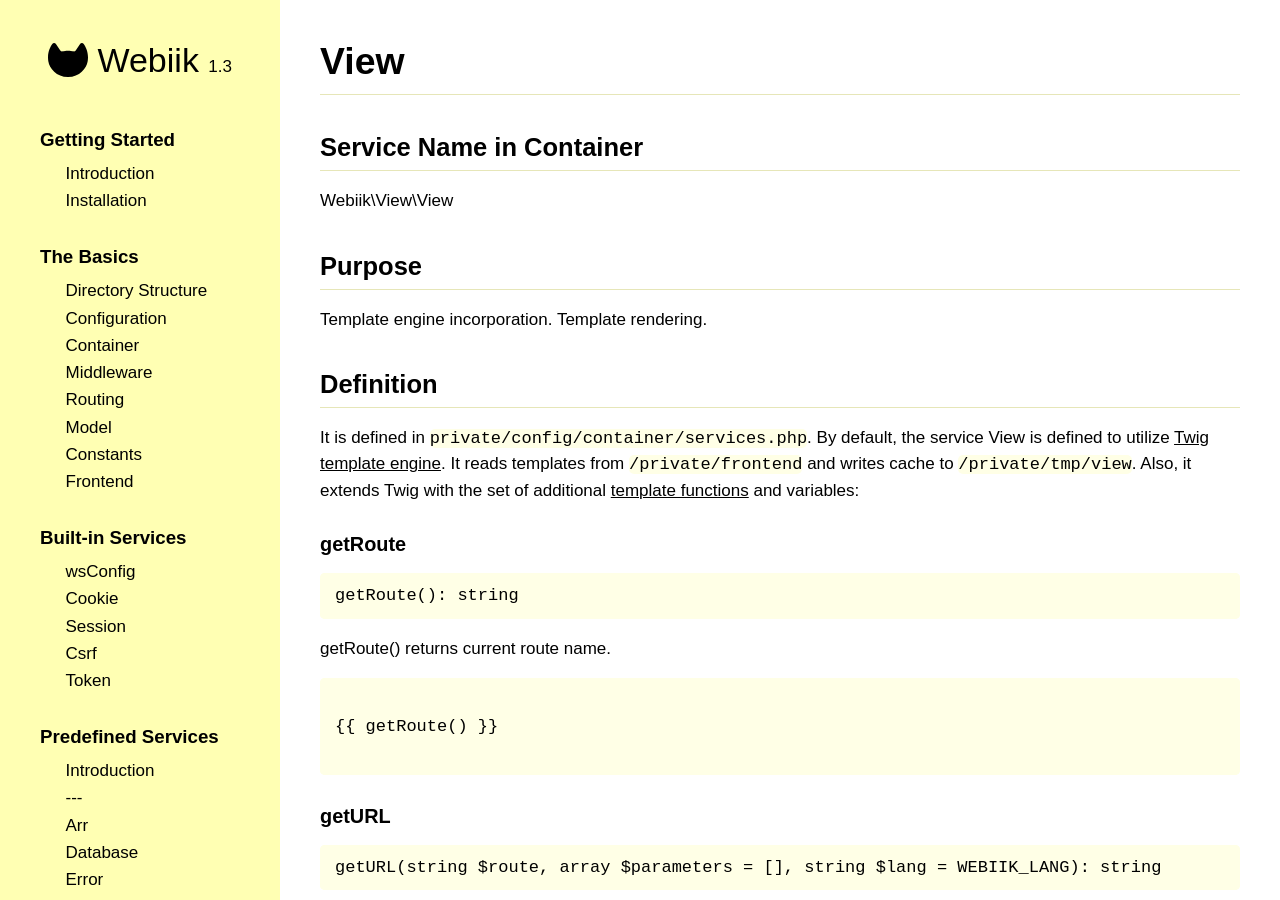
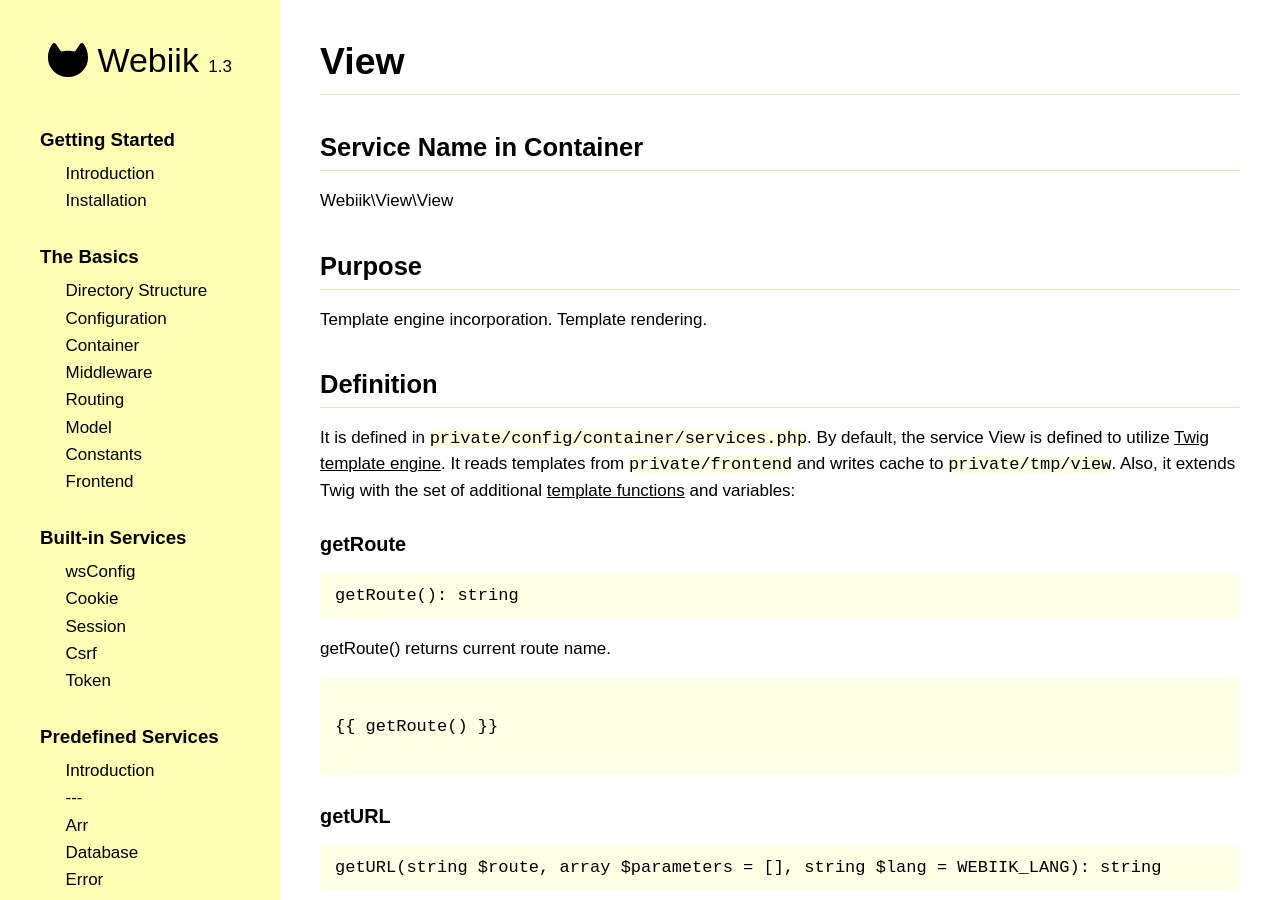
Before and after one commit to webiik/webiik, a Jekyll site: the page built from view.md, in a window 1280 px wide and 900 px high. Built offline with Jekyll 4.4.1, drawn with Linux system fonts in a browser that asks for light colours; some of the changed text lies outside the part shown.

Commit message:
update Path format

````diff
--- a/view.md
+++ b/view.md
@@ -11,7 +11,7 @@
 Template engine incorporation. Template rendering.
 
 ## Definition
-It is defined in `private/config/container/services.php`. By default, the service View is defined to utilize [Twig template engine](https://github.com/twigphp/Twig). It reads templates from `/private/frontend` and writes cache to `/private/tmp/view`. Also, it extends Twig with the set of additional [template functions](/template-helpers) and variables:
+It is defined in `private/config/container/services.php`. By default, the service View is defined to utilize [Twig template engine](https://github.com/twigphp/Twig). It reads templates from `private/frontend` and writes cache to `private/tmp/view`. Also, it extends Twig with the set of additional [template functions](/template-helpers) and variables:
 
 ### getRoute
 ```
@@ -95,8 +95,8 @@
 [The View component](https://github.com/webiik/view) allows you to easily change the template engine. So if you don't want to use Twig, just change the definition of the service View.
 
 Please, follow these rules:
-* template files MUST be stored in `/private/frontend`
-* cache files MUST be stored in `/private/tmp/view`
+* template files MUST be stored in `private/frontend`
+* cache files MUST be stored in `private/tmp/view`
 * in templates, you MUST provide Webiik`s [template functions](/template-helpers)
 * in templates, you MUST provide Webiik`s [constants](/constants)
 
````
Also changed, not shown: translation.md (+2 -2 lines).
